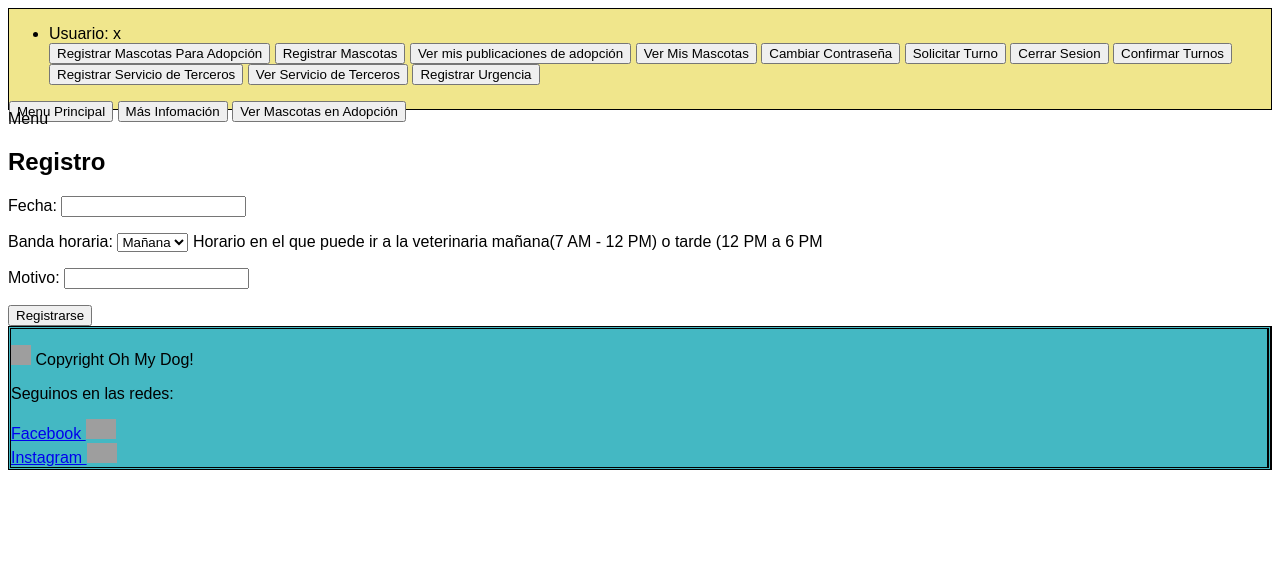
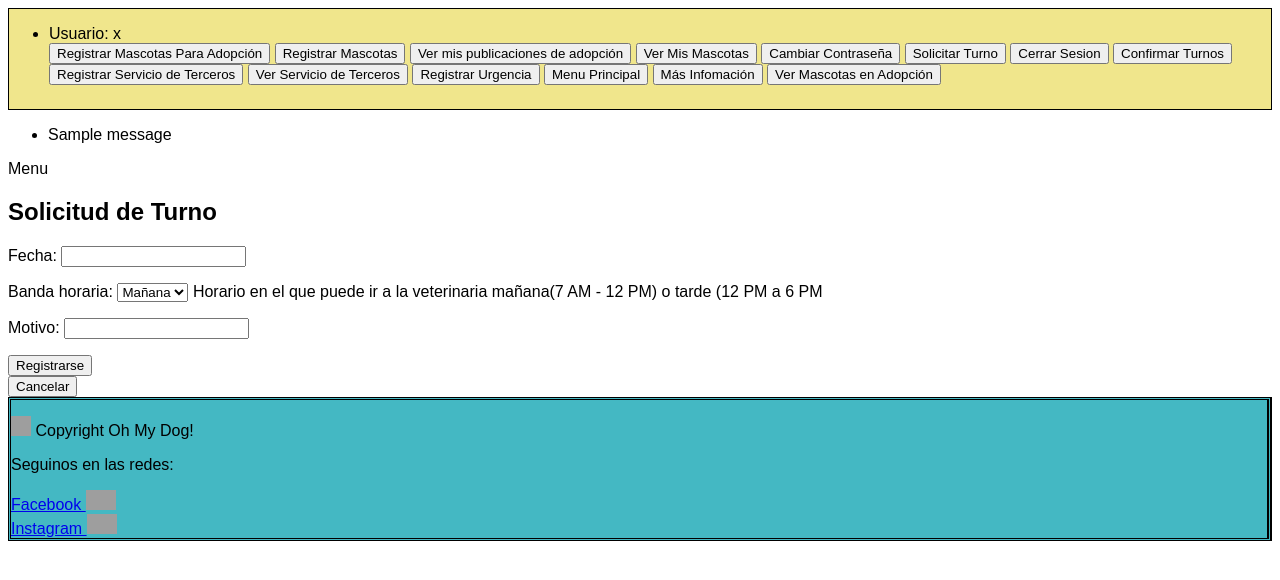
Before and after one commit to dome0luis0valentin/OhMyDog, a Django app: page /solicitar_turno/ in a window 1280 px wide. Shown: the top 580 px of the page. Run offline with Django 4.2, Linux system fonts and the light colour scheme; a user stored in the database is signed in; tables that the repository leaves empty hold one stand-in row (values such as "Sample post"); one stand-in notice (Sample message) is shown; grey boxes are pictures that could not be loaded.

Commit message:
Agrego cancelar y mensajes

```diff
--- a/main/form.py
+++ b/main/form.py
@@ -1,4 +1,6 @@
 from django import forms
+
+from django.core.validators import FileExtensionValidator
 
 from .models import Cliente, Persona, Red_Social, Mascota_Adopcion, Mascota, Turno, Prestador_Servicios
 
@@ -15,9 +17,17 @@ class UsuarioForm(forms.ModelForm):
         fields = '__all__'  #Todos los campos del modelo
 
 class MascotaForm(forms.ModelForm):
+
+    fecha_nac = forms.DateField(error_messages={
+        'invalid': 'El formato de fecha es inválido. Use el formato AAAA-MM-DD.'
+    })
+
+    foto = forms.FileField(validators=[FileExtensionValidator(allowed_extensions=['jpg', 'png'])], required=False)
+
+
     class Meta:
         model = Mascota
-        fields = ('nombre', 'color', 'raza', 'fecha_nac', 'foto')
+        fields = ('nombre', 'color', 'raza')
 
     def __init__(self, *args, **kwargs):
         super(MascotaForm, self).__init__(*args, **kwargs)
@@ -26,6 +36,7 @@ class MascotaForm(forms.ModelForm):
         self.fields['raza'].required = True
         self.fields['fecha_nac'].required = True
         self.fields['foto'].required = False
+
 class Red_SocialForm(forms.ModelForm):
 
     class Meta:
--- a/main/views.py
+++ b/main/views.py
@@ -3,6 +3,7 @@ from django.views import generic
 from django.db.models.query import QuerySet
 from django.shortcuts import render
 from django.contrib.auth.decorators import login_required
+from datetime import datetime
 
 from .models import Mascota,Intentos, Cliente, Mascota_Adopcion, Red_Social, Turno, Prestador_Servicios
 from .form import UsuarioForm, MascotaAdopcionForm,Red_SocialForm , MascotaForm, TurnoForm, ServicioForm
@@ -469,31 +470,38 @@ def registrar_servicio(request):
             direccion = request.POST['direccion']
             telefono = request.POST['telefono']
 
-            red = red_form.save(commit=False)
-
-            persona = Persona.objects.create(nombre = nombre,
-                                            apellido = apellido,
-                                            dni = dni,
-                                            direccion = direccion,
-                                            correo = correo,
-                                            telefono= telefono)
-            persona.save()
-
-            prestador_de_servicios = Prestador_Servicios.objects.create(datos = persona,
-                                                tipo = tipo)
-            prestador_de_servicios.save()
-
-            red.dueno = prestador_de_servicios
 
 
 
+            if not(Prestador_Servicios.objects.filter(datos__correo=correo).exists()):
+                red = red_form.save(commit=False)
 
-            print("\nSe registro un servicio")
+                persona = Persona.objects.create(nombre = nombre,
+                                                apellido = apellido,
+                                                dni = dni,
+                                                direccion = direccion,
+                                                correo = correo,
+                                                telefono= telefono)
+                persona.save()
+
+                prestador_de_servicios = Prestador_Servicios.objects.create(datos = persona,
+                                                    tipo = tipo)
+                prestador_de_servicios.save()
+
+                red.dueno = prestador_de_servicios
+                messages.success(request,"Se registro el servicio")
+                return redirect('main')
+
+                print("\nSe registro un servicio")
+            else:
+                messages.error(request,"El usuario ya existe prueba otro")
+                return redirect('registrar servicio')
+
+
             #ACA SE REGISTRA EN LA BASE DE DATOS PERO HAY QUE AGREGAR DATOS DE USUARIO
 
-        return redirect("main")
-    else:
-        print("\n Algo salio mal")
+        else:
+            print("\n Algo salio mal")
     context = {'form':form,'red_form': red_form, 'titulo': "Registro de Servicios de Terceros"}
 
     return render(request, "registro_servicio.html", context)
@@ -547,17 +555,19 @@ def registrar_mascota(request):
 
             mascota = form.save(commit=False)
 
+            mascota.fecha_nac = request.POST['fecha_nac']
             #Aca obtengo el dueño al que pertenece el usuarioi
             mascota.dueno = Cliente.objects.filter(datos__correo=request.user.email)[0] # asignar el valor adicional al campo correspondiente
 
-            # guardar el objeto en la base de datos
+                # guardar el objeto en la base de datos
 
-            #AGREGAR A FORM LOS DATOS DEL USUARIO
+                #AGREGAR A FORM LOS DATOS DEL USUARIO
             mascota.save()
             print("\nSe registro la mascota")
-            #ACA SE REGISTRA EN LA BASE DE DATOS PERO HAY QUE AGREGAR DATOS DE USUARIO
+                #ACA SE REGISTRA EN LA BASE DE DATOS PERO HAY QUE AGREGAR DATOS DE USUARIO
 
-        return redirect("main")
+            #Si todo salio bien vuelve al menu principal
+            return redirect("main")
 
     context = {'form':form, 'titulo': "Registro de Mascota"}
 
--- a/templates/base.html
+++ b/templates/base.html
@@ -8,7 +8,13 @@
 </head>
 <body style="font-family: Arial;">
 {% include 'partials/_header.html' with user_type=user_type %}
-
+{% if messages %}
+    <ul class="messages">
+        {% for message in messages %}
+            <li{% if message.tags %} class="{{ message.tags }}"{% endif %}>{{ message }}</li>
+        {% endfor %}
+    </ul>
+{% endif %}
 <div>
     <aside>
         <!-- Menú lateral -->
--- a/templates/partials/_header.html
+++ b/templates/partials/_header.html
@@ -72,6 +72,7 @@
                 <form style="display: inline-block;" action="http://127.0.0.1:8000/registrar_urgencia/">
                     <input type="submit" value="Registrar Urgencia" />
                 </form>
+
                {% else %}
                 <form style="display: inline-block;" action="http://127.0.0.1:8000/inicio_sesion/">
                     <input type="submit" value="Iniciar Sesion" />
@@ -91,7 +92,6 @@
 
 
 
-            </ul>
 
 
 
@@ -109,6 +109,7 @@
             </form>
 
 
+        </ul>
 
 
 
--- a/templates/registro.html
+++ b/templates/registro.html
@@ -3,10 +3,13 @@
 
 
 {% block content %}
-  <h2>Registro</h2>
+  <h2>{{titulo}}</h2>
   <form method="post">
     {% csrf_token %}
     {{ form.as_p }}
     <button type="submit">Registrarse</button>
   </form>
+  <form style="display: inline-block; " action="http://127.0.0.1:8000/menu_principal/">
+    <input type="submit" value="Cancelar" />
+</form>
 {% endblock %}
--- a/templates/registro/login.html
+++ b/templates/registro/login.html
@@ -31,4 +31,7 @@
       </div>
     </div>
   </div>
+  <form style="display: inline-block; " action="http://127.0.0.1:8000/menu_principal/">
+    <input type="submit" value="Cancelar" />
+</form>
 {% endblock %}
--- a/templates/registro/registro.html
+++ b/templates/registro/registro.html
@@ -53,5 +53,7 @@
     </div>
   </div>
 </div>
-
+<form style="display: inline-block; " action="http://127.0.0.1:8000/menu_principal/">
+  <input type="submit" value="Cancelar" />
+</form>
 {% endblock %}
--- a/templates/registro_servicio.html
+++ b/templates/registro_servicio.html
@@ -11,4 +11,7 @@
     {{ red_form.as_p}}
     <button type="submit">Registrarse</button>
   </form>
+  <form style="display: inline-block; " action="http://127.0.0.1:8000/menu_principal/">
+    <input type="submit" value="Cancelar" />
+</form>
 {% endblock %}
```
Also changed, not shown: db.sqlite3.
